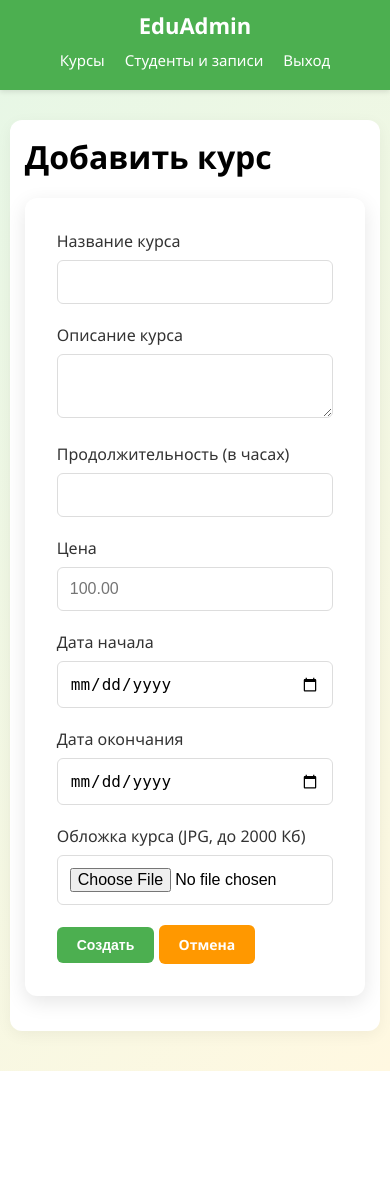
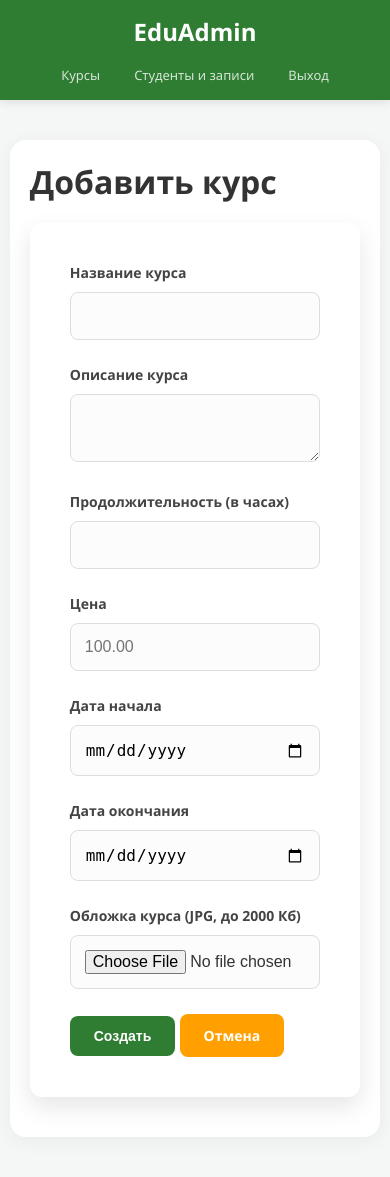
Before and after one commit to Botik123/Tryvf, a PHP site: page /admin/course-edit.php in a window 390 px wide. Before the commit the page ends 1071 px from the top, so only its background shows below. Run offline with PHP 8.4, Linux system fonts and the light colour scheme; a user stored in the database is signed in.

Commit message:
feat: Improve UI and styling for login and course pages
Enhances the visual appearance of the login and registration pages with updated styling, better button presentation, and improved layout. Additionally, refactors the lesson display in the student section to use a more consistent and appealing component.

```diff
--- a/index.php
+++ b/index.php
@@ -49,7 +49,7 @@ if ($_SERVER['REQUEST_METHOD'] === 'POST') {
                     <label>Пароль</label>
                     <input type="password" name="password" required>
                 </div>
-                <button type="submit" class="login-btn">Войти</button>
+                <button type="submit" class="btn btn-primary" style="width: 100%;">Войти</button>
             </form>
             <div class="signup-link">
                 Нет аккаунта? <a href="register.php">Зарегистрироваться</a>
--- a/register.php
+++ b/register.php
@@ -55,7 +55,7 @@ if ($_SERVER['REQUEST_METHOD'] === 'POST') {
                     <label>Пароль</label>
                     <input type="password" name="password" required>
                 </div>
-                <button type="submit" class="login-btn">Зарегистрироваться</button>
+                <button type="submit" class="btn btn-primary" style="width: 100%;">Зарегистрироваться</button>
             </form>
             <div class="signup-link">
                 Уже есть аккаунт? <a href="index.php">Войти</a>
--- a/student/lessons.php
+++ b/student/lessons.php
@@ -25,7 +25,7 @@ $course_name = $stmt->fetchColumn();
 
 <div style="margin-top: 20px;">
     <?php foreach ($lessons as $lesson): ?>
-    <div class="lesson-box">
+    <div class="lesson-item">
         <h2 style="color: #2e7d32; margin-bottom: 15px;"><?php echo htmlspecialchars($lesson['title']); ?></h2>
         <div style="margin-bottom: 20px; line-height: 1.6;">
             <?php echo nl2br(htmlspecialchars($lesson['content'])); ?>
--- a/style.css
+++ b/style.css
@@ -7,18 +7,19 @@
 
 body {
   font-family: 'Segoe UI', Tahoma, Geneva, Verdana, sans-serif;
-  background: linear-gradient(135deg, #e6f7e6, #fff8e1);
+  background: #f4f7f6;
   min-height: 100vh;
   margin: 0;
-  display: block; /* Гарантируем блочную модель для body */
+  color: #333;
 }
 
 /* Центрирование для логина и регистрации */
 .centered-layout {
-  display: flex !important;
+  display: flex;
   justify-content: center;
   align-items: center;
   min-height: 100vh;
+  background: linear-gradient(135deg, #e6f7e6, #fff8e1);
   padding: 20px;
 }
 
@@ -30,15 +31,23 @@ body {
 .login-box {
   background-color: white;
   border-radius: 12px;
-  box-shadow: 0 6px 20px rgba(0, 0, 0, 0.1);
-  padding: 32px;
+  box-shadow: 0 10px 25px rgba(0, 0, 0, 0.1);
+  padding: 40px;
   width: 100%;
+  text-align: center;
+}
+
+.login-title {
+  color: #2e7d32;
+  margin-bottom: 30px;
+  font-size: 24px;
+  font-weight: bold;
 }
 
 /* Навигация (Хедер) */
 .admin-nav {
-  background-color: #4caf50;
-  box-shadow: 0 2px 5px rgba(0,0,0,0.1);
+  background-color: #2e7d32;
+  box-shadow: 0 2px 10px rgba(0,0,0,0.1);
   width: 100%;
   position: fixed;
   top: 0;
@@ -47,13 +56,13 @@ body {
   display: flex;
   justify-content: space-between;
   align-items: center;
-  padding: 0 20px;
-  height: 60px;
+  padding: 0 40px;
+  height: 70px;
 }
 
 .nav-logo {
   color: white;
-  font-size: 22px;
+  font-size: 24px;
   font-weight: bold;
   text-decoration: none;
 }
@@ -61,26 +70,22 @@ body {
 .nav-links {
   list-style: none;
   display: flex;
-  height: 100%;
-}
-
-.nav-links li {
-  height: 100%;
+  gap: 10px;
 }
 
 .nav-links a {
-  color: white;
+  color: rgba(255,255,255,0.8);
   text-decoration: none;
-  padding: 0 20px;
-  display: flex;
-  align-items: center;
-  height: 60px;
+  padding: 8px 16px;
+  border-radius: 6px;
   font-size: 15px;
-  transition: background 0.3s;
+  font-weight: 500;
+  transition: all 0.3s;
 }
 
 .nav-links a:hover {
-  background-color: rgba(255,255,255,0.1);
+  color: white;
+  background: rgba(255,255,255,0.1);
 }
 
 .nav-links a.active {
@@ -90,21 +95,20 @@ body {
 
 /* Контейнер контента */
 .admin-container {
-    margin: 80px auto 40px; /* 80px сверху чтобы не перекрывал хедер */
+    margin: 100px auto 40px;
     width: 90%;
     max-width: 1200px;
     background: white;
-    padding: 30px;
-    border-radius: 12px;
-    box-shadow: 0 4px 15px rgba(0,0,0,0.05);
-    min-height: 400px;
+    padding: 40px;
+    border-radius: 16px;
+    box-shadow: 0 4px 20px rgba(0,0,0,0.05);
 }
 
 /* Таблицы */
 .table-responsive {
     width: 100%;
     overflow-x: auto;
-    margin-top: 20px;
+    margin-top: 30px;
 }
 
 table {
@@ -113,71 +117,90 @@ table {
 }
 
 th, td {
-    padding: 15px;
+    padding: 18px;
     text-align: left;
-    border-bottom: 1px solid #eee;
+    border-bottom: 1px solid #f0f0f0;
 }
 
 th {
-    background-color: #f8f9fa;
+    background-color: #fafafa;
     font-weight: 600;
-    color: #444;
+    color: #666;
+    text-transform: uppercase;
+    font-size: 12px;
+    letter-spacing: 0.5px;
 }
 
 /* Кнопки */
 .btn {
-    padding: 10px 20px;
-    border-radius: 6px;
+    padding: 12px 24px;
+    border-radius: 8px;
     text-decoration: none;
     font-size: 14px;
     font-weight: 600;
     cursor: pointer;
     border: none;
     display: inline-block;
-    transition: opacity 0.3s;
+    transition: all 0.3s;
+    text-align: center;
 }
 
-.btn:hover { opacity: 0.9; }
-.btn-primary { background: #4caf50; color: white; }
-.btn-danger { background: #f44336; color: white; }
-.btn-warning { background: #ff9800; color: white; }
+.btn:active { transform: scale(0.98); }
+.btn-primary { background: #2e7d32; color: white; }
+.btn-danger { background: #e53935; color: white; }
+.btn-warning { background: #ffa000; color: white; }
 
 /* Формы */
 .form-group {
-  margin-bottom: 20px;
+  margin-bottom: 25px;
+  text-align: left;
 }
 
 .form-group label {
   display: block;
-  margin-bottom: 8px;
-  color: #333;
-  font-weight: 500;
+  margin-bottom: 10px;
+  color: #444;
+  font-weight: 600;
+  font-size: 14px;
 }
 
 .form-group input, .form-group textarea, .form-group select {
   width: 100%;
-  padding: 12px;
+  padding: 14px;
   border: 1px solid #ddd;
-  border-radius: 6px;
+  border-radius: 8px;
   font-size: 16px;
+  background: #fcfcfc;
+  transition: border-color 0.3s;
+}
+
+.form-group input:focus {
+  border-color: #2e7d32;
+  outline: none;
+  background: white;
 }
 
 /* Студенческие карточки */
 .course-grid {
     display: grid;
-    grid-template-columns: repeat(auto-fill, minmax(300px, 1fr));
+    grid-template-columns: repeat(auto-fill, minmax(320px, 1fr));
     gap: 30px;
-    margin-top: 20px;
+    margin-top: 30px;
 }
 
 .course-card {
     background: white;
-    border-radius: 12px;
+    border-radius: 16px;
     overflow: hidden;
-    box-shadow: 0 4px 10px rgba(0,0,0,0.05);
+    box-shadow: 0 4px 15px rgba(0,0,0,0.05);
     border: 1px solid #eee;
     display: flex;
     flex-direction: column;
+    transition: transform 0.3s;
+}
+
+.course-card:hover {
+    transform: translateY(-5px);
 }
 
 .course-card img {
@@ -245,19 +271,20 @@ th {
     .admin-nav {
         flex-direction: column;
         height: auto;
-        padding: 10px;
+        padding: 15px;
     }
     .nav-links {
         width: 100%;
         justify-content: center;
+        margin-top: 15px;
     }
     .nav-links a {
-        padding: 10px;
-        height: auto;
+        padding: 8px 12px;
+        font-size: 13px;
     }
     .admin-container {
-        margin-top: 120px;
+        margin-top: 140px;
         width: 95%;
-        padding: 15px;
+        padding: 20px;
     }
 }
```
Also changed, not shown: other parts of style.css (+18 -15 lines).
